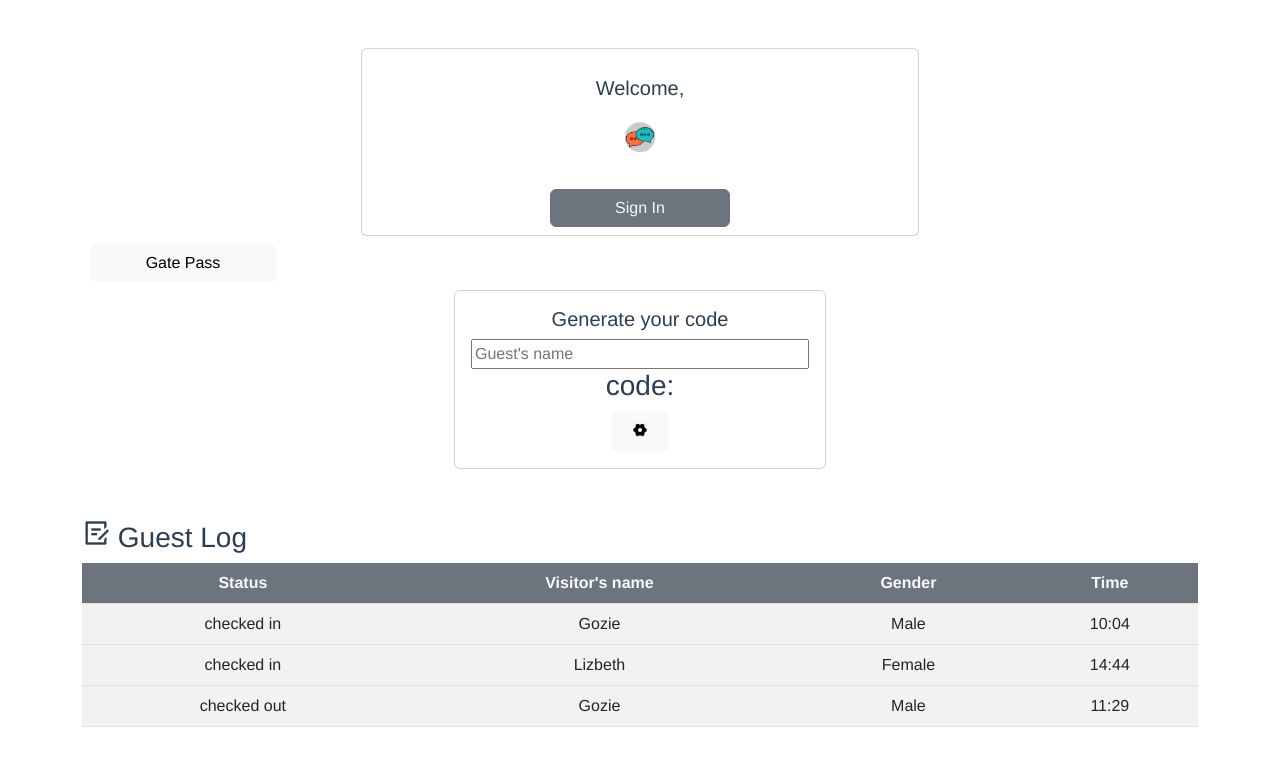
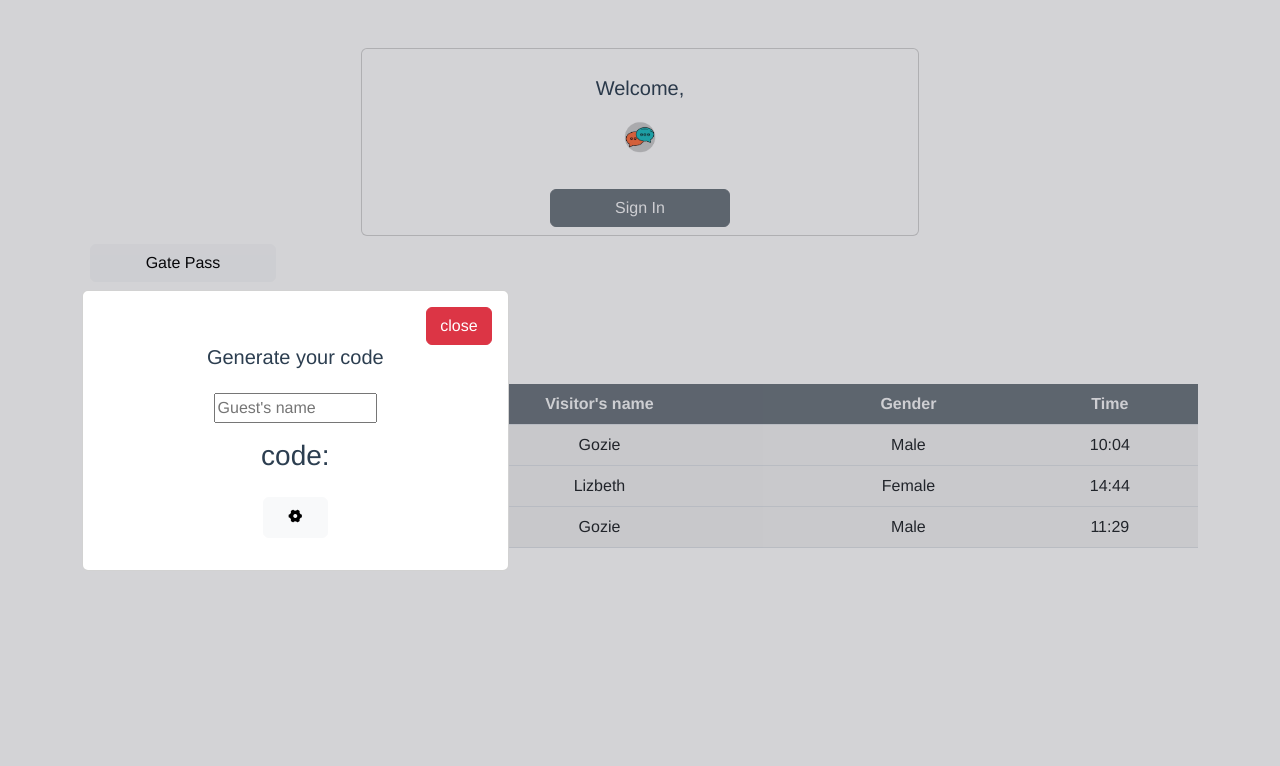
Before and after one commit to GozzAgu/Guest-code-generator, a Vue app: page /home in a window 1280 px wide. Both pictures are taken after a click on the button "Gate Pass". Shown: the top 766 px of the page. Built offline with nearby package versions, Linux system fonts and the light colour scheme; no server answers.

Commit message:
feat: added hideform to modal

```diff
--- a/src/components/CodeModal.vue
+++ b/src/components/CodeModal.vue
@@ -1,24 +1,67 @@
 <template>
-    <div class="card p-3 col-8 col-lg-4 ms-auto me-auto">
+    <div class="overlay" @click="hideForm"></div>
+    <div class="mod card p-3 col-8 col-lg-4 ms-auto me-auto">
+        <button class="btn btn-danger col-2 ms-auto" @click="close">close</button>
         <h5>Generate your code</h5>
-        <input placeholder="Guest's name" v-model="newVisitor.name"/>
-        <h3>code: {{ code }}</h3>
-        <button class="btn btn-light col-3 col-lg-2 ms-auto me-auto" @click="getCode"><i class="ri-settings-4-fill"></i></button>
+        <input class="col-5 ms-auto me-auto mt-3 mb-3" placeholder="Guest's name" v-model="newVisitor.name"/>
+        <h3>code: {{ newVisitor.code }}</h3>
+        <button class="btn btn-light col-3 col-lg-2 mt-3 mb-3 ms-auto me-auto" @click="getCode"><i class="ri-settings-4-fill"></i></button>
+        <!-- <h1>{{ newVisitor.name }}</h1> -->
     </div>
 </template>
 
 <script setup>
 import { ref, defineEmits } from 'vue'
 
-const emit = defineEmits(['new-visitor'])
+const emit = defineEmits(['onSubmit', 'close'])
 const code = ref('');
 
 const newVisitor = ref({
-    name: ''
+        status: '',
+        name: '',
+        code: '',
+        gender: '',
+        time: ''
 });
 
+const getTime = () => {
+    const date =  ref(new Date());
+    const time = ref(date.value.getHours() + ':' + date.value.getMinutes() + ':' + date.value.getSeconds());
+    return time
+};
+
 const getCode = () => {
-    code.value = Math.floor(Math.random() * (10 - 1 + 1)) + 1;
-    emit('new-visitor', newVisitor.value.name)
+    if(newVisitor.value) {
+        code.value = Math.ceil(Math.random() * 10000) + 1;
+
+        newVisitor.value.code = code.value;
+        newVisitor.value.time = getTime();
+
+        emit('onSubmit', newVisitor.value);
+    }
+}
+
+const close = () => {
+    emit('close')
 }
 </script>
+
+<style scoped lang="scss">
+
+.overlay{
+    position: fixed;
+    background-color:rgba(37, 39, 51, 0.2);
+    left: 0;
+    width: 100%;
+    height: 100vh;
+    top: 0;
+    z-index: 1;
+    cursor: pointer;
+
+}
+.mod {
+    position: fixed;
+    background-color: white;
+    z-index: 1;
+}
+</style>
```
